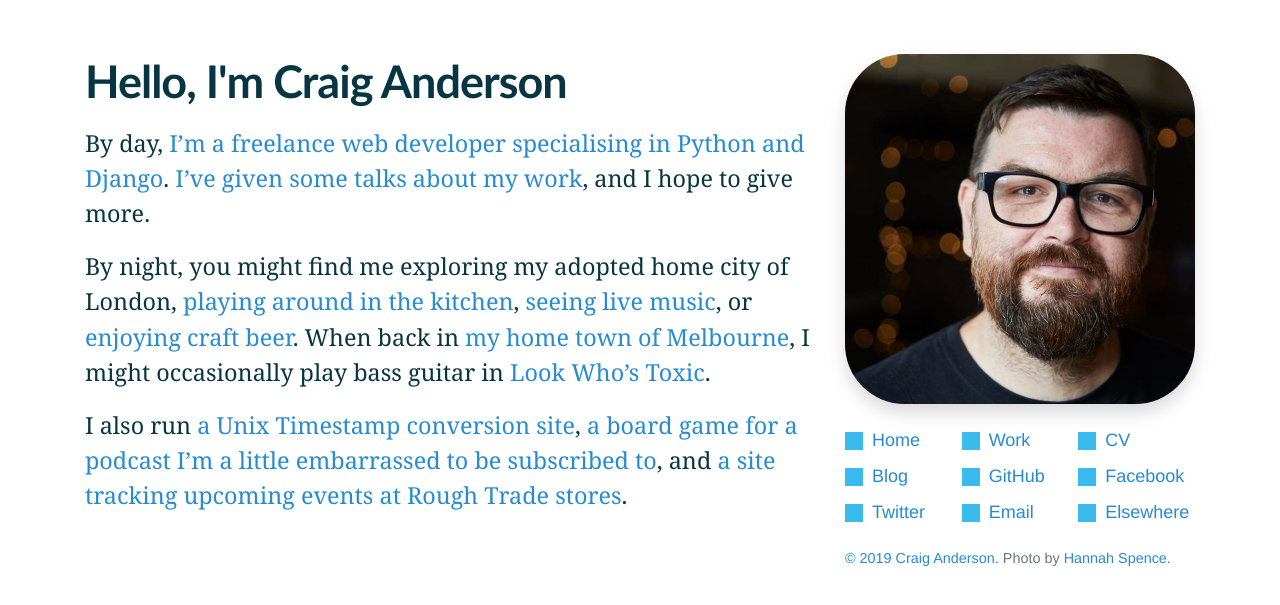
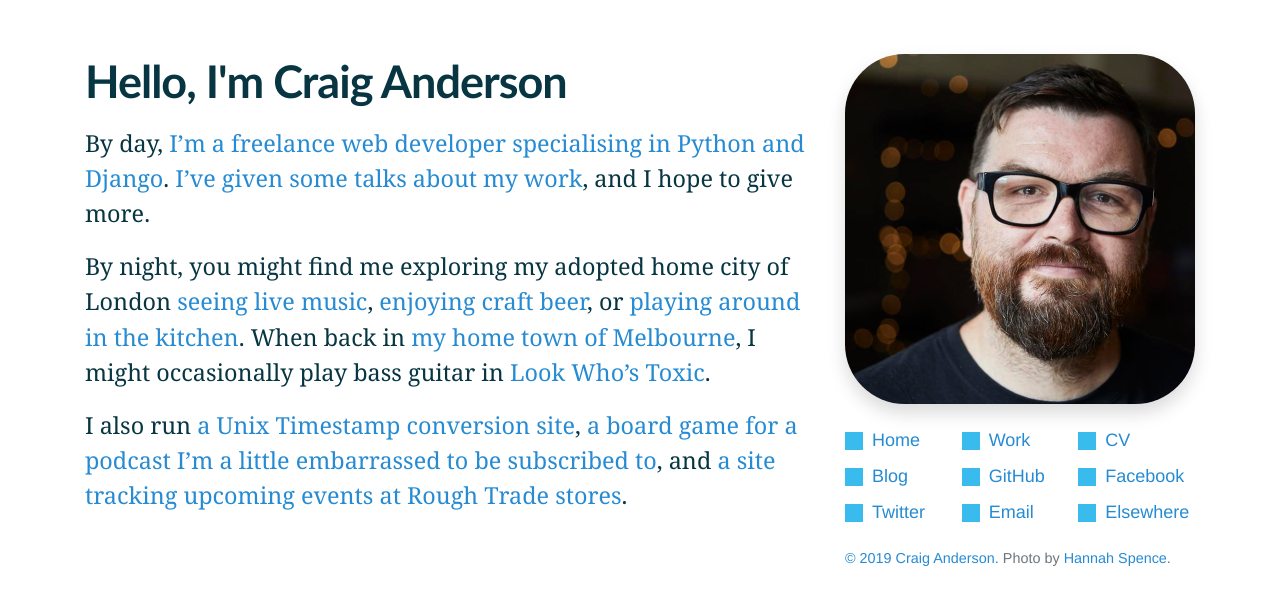
Before and after one commit to craiga/craiga.id.au, a Jekyll site: the page built from index.markdown, in a window 1280 px wide. Shown: the top 605 px of the page. Built offline with Jekyll 4.4.1, drawn with Linux system fonts in a browser that asks for light colours; our own code applies the rules of GitHub Pages for plain Markdown files; grey boxes are pictures that could not be loaded.

Commit message:
Get my priorities straight.

```diff
--- a/index.markdown
+++ b/index.markdown
@@ -5,6 +5,6 @@ id: home
 
 By day, [I'm a freelance web developer specialising in Python and Django](/work). [I've given some talks about my work](/talks), and I hope to give more.
 
-By night, you might find me exploring my adopted home city of London, [playing around in the kitchen](https://www.pinterest.co.uk/craiga/things-i-cooked-that-were-great/), [seeing live music](https://www.songkick.com/users/craigeanderson), or [enjoying craft beer](https://untappd.com/user/craiganderson). When back in [my home town of Melbourne](/melbourne), I might occasionally play bass guitar in [Look Who's Toxic](http://lookwhostoxic.com).
+By night, you might find me exploring my adopted home city of London [seeing live music](https://www.songkick.com/users/craigeanderson), [enjoying craft beer](https://untappd.com/user/craiganderson), or [playing around in the kitchen](https://www.pinterest.co.uk/craiga/things-i-cooked-that-were-great/). When back in [my home town of Melbourne](/melbourne), I might occasionally play bass guitar in [Look Who's Toxic](http://lookwhostoxic.com).
 
 I also run [a Unix Timestamp conversion site](https://www.unixtimesta.mp), [a board game for a podcast I'm a little embarrassed to be subscribed to](http://gagh.biz/game), and [a site tracking upcoming events at Rough Trade stores](https://rough-trade-calendar.herokuapp.com).
```
